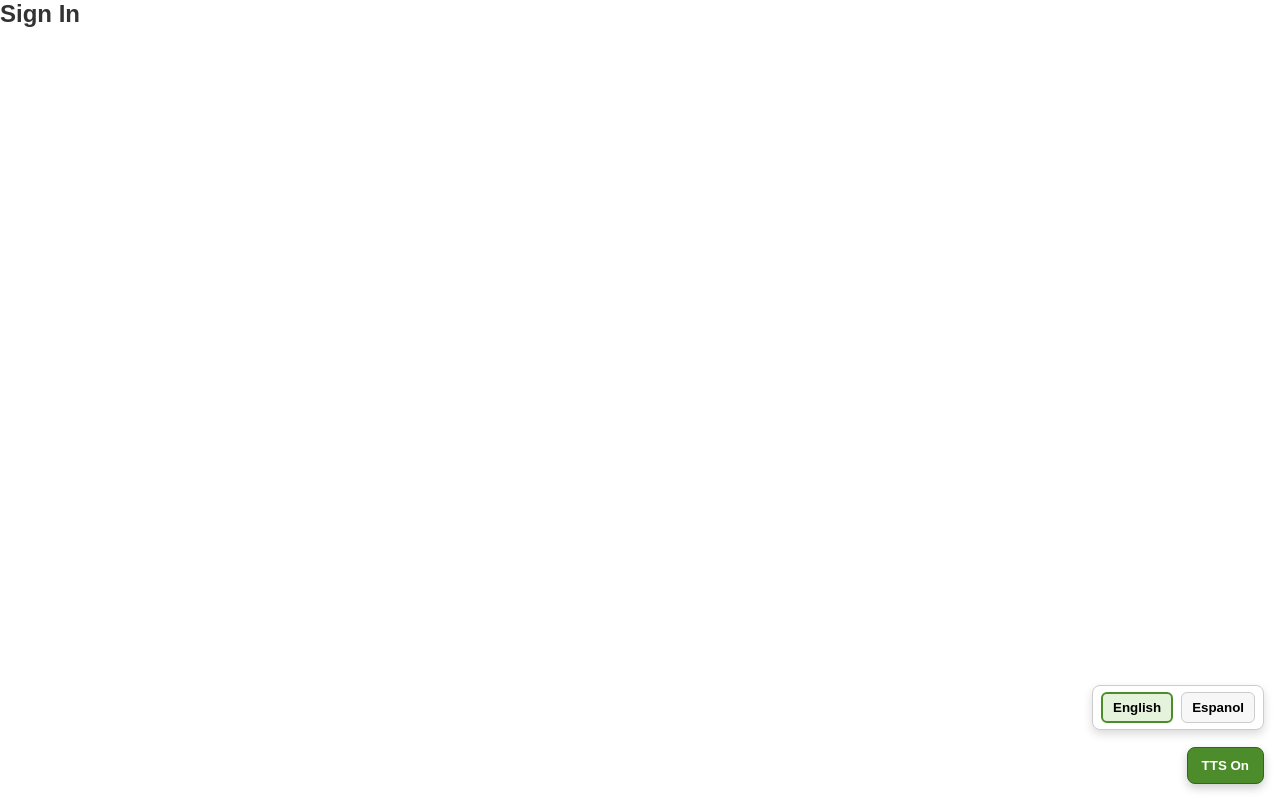
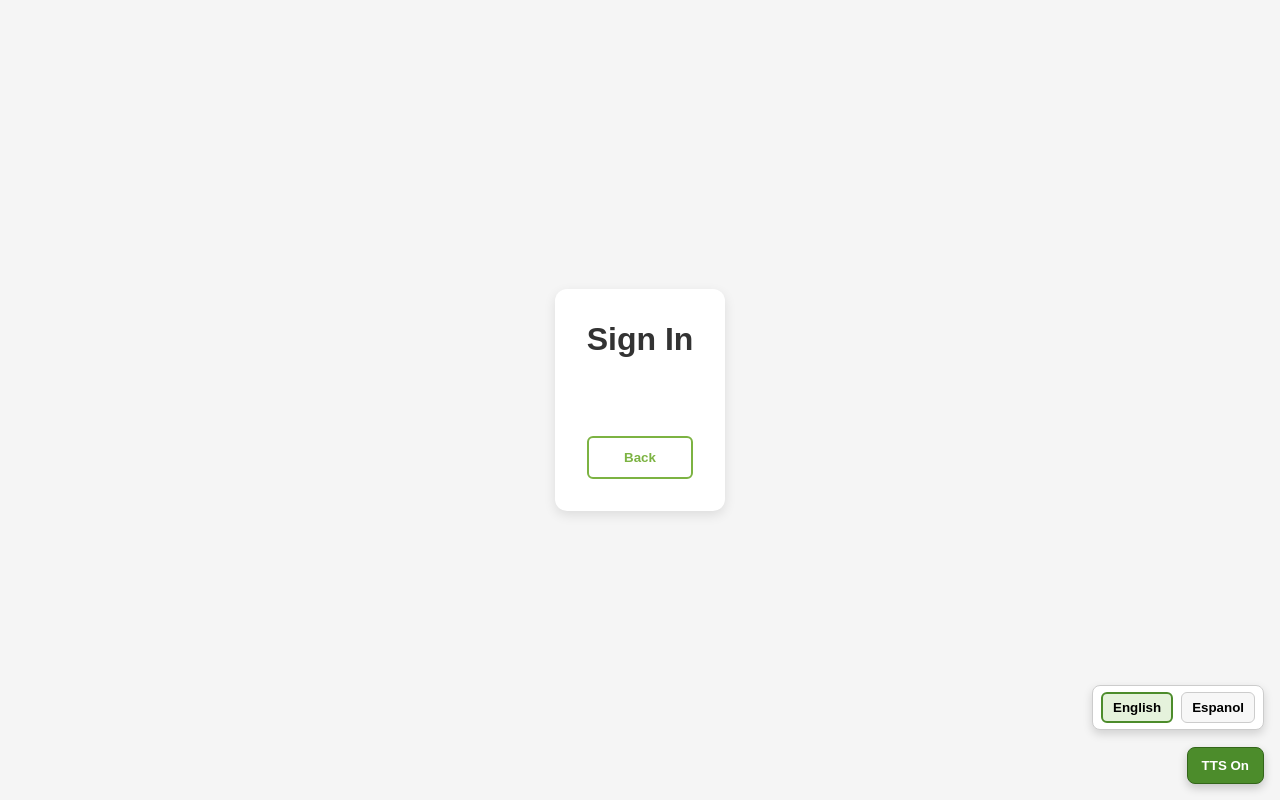
Before and after one commit to CSCE331-Fall2025-900-911/project3-gang-y2, a React app in the folder myapp/frontend/: page /login in a window 1280 px wide. Built offline with nearby package versions, Linux system fonts and the light colour scheme; the HTML template or start-up script is replaced by a standard one.

Commit message:
made login screen more appealing

```diff
--- a/myapp/frontend/src/Login.css
+++ b/myapp/frontend/src/Login.css
@@ -10,10 +10,15 @@ body {
 }
 
 .login-page {
+  min-height: 100vh;
   display: flex;
   justify-content: center;
   align-items: center;
-  min-height: calc(100vh - 80px); /* accounts for navbar height */
+  background: #f5f5f5;
+}
+
+h1 {
+  text-align: center;
 }
 
 .login-box {
@@ -24,6 +29,13 @@ body {
   width: 320px;
   box-shadow: 0 4px 12px rgba(0, 0, 0, 0.1);
   text-align: center;
+}
+
+.login-card {
+  padding: 2rem;
+  border-radius: 12px;
+  background: white;
+  box-shadow: 0 4px 12px rgba(0,0,0,0.1);
 }
 
 .login-box h2 {
--- a/myapp/frontend/src/Login.jsx
+++ b/myapp/frontend/src/Login.jsx
@@ -42,11 +42,20 @@ const Login = () => {
   };
 
   return (
-    <div className="login-container">
-      <h2>{translate("login.title")}</h2>
-      <GoogleLogin onSuccess={handleSuccess} onError={() => console.log('Failed')} />
+    <div className="login-page">
+      <div className="login-card">
+        <h1>{translate("login.title")}</h1>
+        <br></br>
+        <GoogleLogin onSuccess={handleSuccess} onError={() => {}} />
+          <button
+            type="button"
+            className="back-button"
+            onClick={() => navigate('/')}
+          >
+            {"Back"}
+          </button>
+      </div>
     </div>
   );
 };
-
 export default Login;
```
